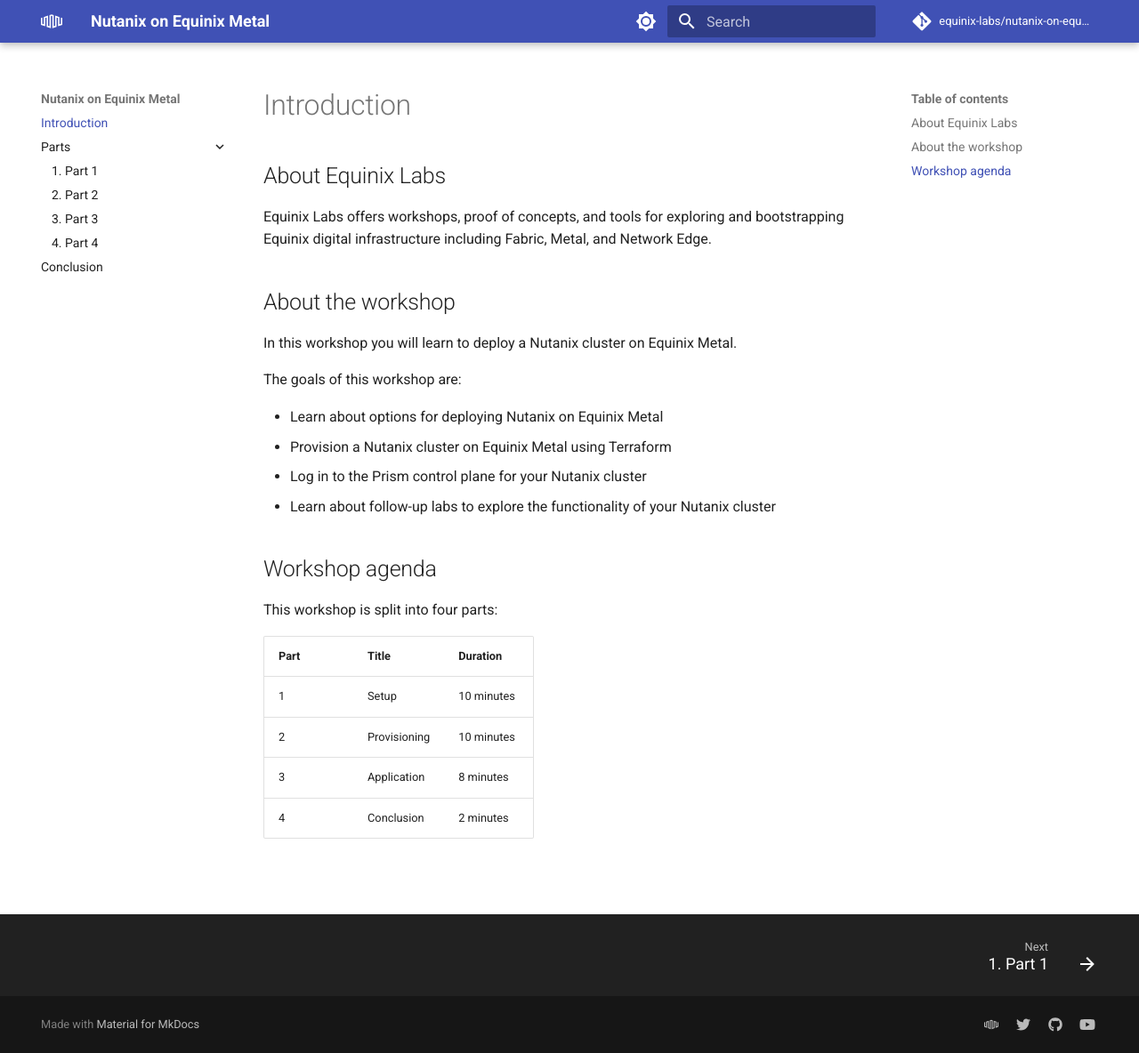
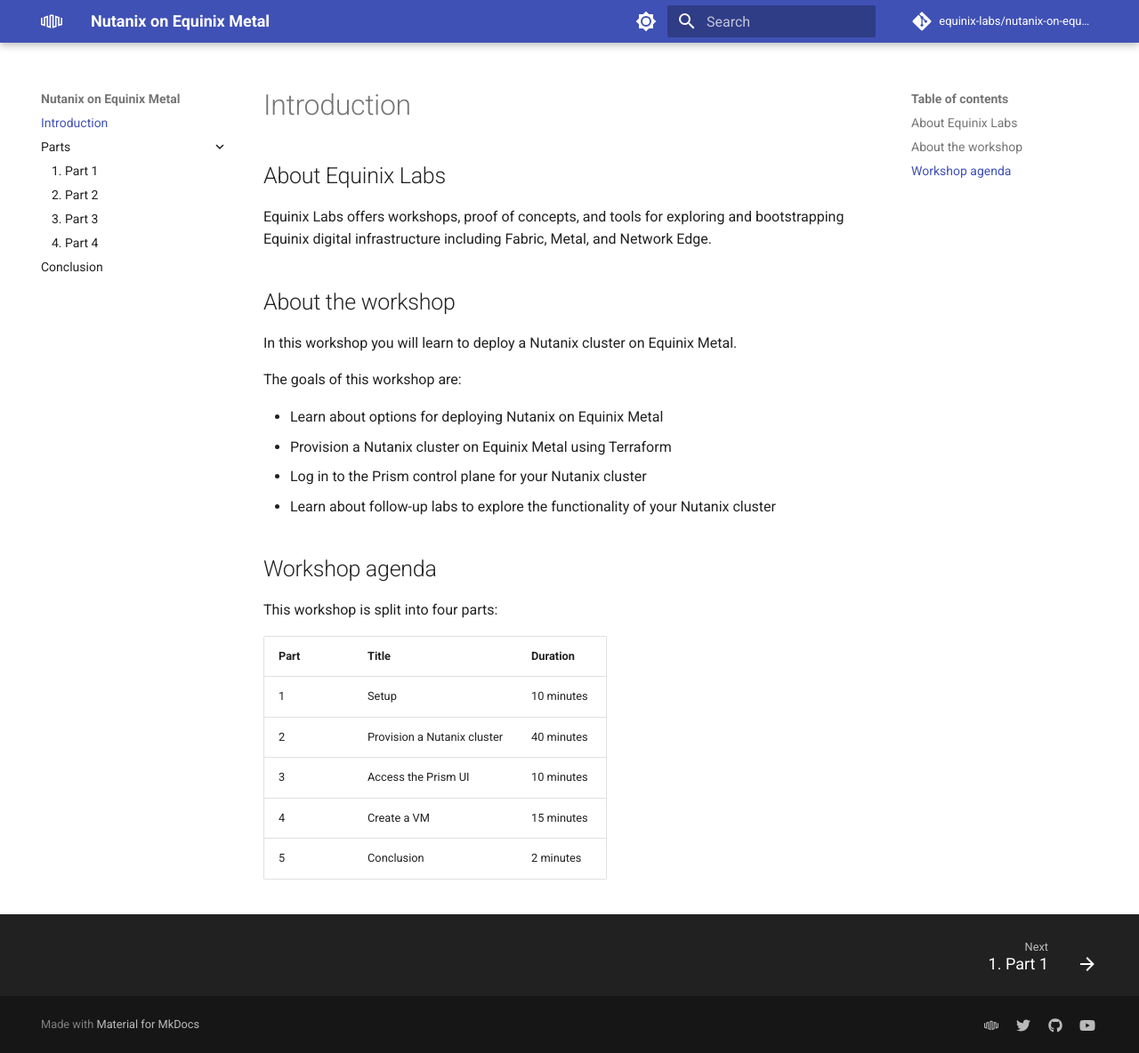
Before and after one commit to equinix-labs/equinix-labs-metal-nutanix-cluster, an MkDocs documentation site: the page built from docs/index.md, in a window 1280 px wide and 1184 px high. Shown: the whole window at 89% size. Built offline with MkDocs 1.6.1 and Material for MkDocs 9.7.7, drawn with Linux system fonts in a browser that asks for light colours; comment, search, counter and statistics services are not loaded.

Commit message:
use hyphen for list items, clean up section titles

```diff
--- a/docs/index.md
+++ b/docs/index.md
@@ -10,10 +10,10 @@
 
 The goals of this workshop are:
 
-* Learn about options for deploying Nutanix on Equinix Metal
-* Provision a Nutanix cluster on Equinix Metal using Terraform
-* Log in to the Prism control plane for your Nutanix cluster
-* Learn about follow-up labs to explore the functionality of your Nutanix cluster
+- Learn about options for deploying Nutanix on Equinix Metal
+- Provision a Nutanix cluster on Equinix Metal using Terraform
+- Log in to the Prism control plane for your Nutanix cluster
+- Learn about follow-up labs to explore the functionality of your Nutanix cluster
 
 ## Workshop agenda
 
@@ -26,6 +26,7 @@
 | Part | Title | Duration |
 | - | - | - |
 | 1 | Setup | 10 minutes |
-| 2 | Provisioning | 10 minutes |
-| 3 | Application | 8 minutes |
-| 4 | Conclusion | 2 minutes |
+| 2 | Provision a Nutanix cluster | 40 minutes |
+| 3 | Access the Prism UI | 10 minutes |
+| 4 | Create a VM | 15 minutes |
+| 5 | Conclusion | 2 minutes |
```
Also changed, not shown: docs/parts/conclusion.md (+9 -9 lines), docs/parts/part1.md (+1 -1 lines), docs/parts/part2.md (+5 -5 lines), docs/parts/part3.md (+2 -3 lines), docs/parts/part4.md (+2 -2 lines).
